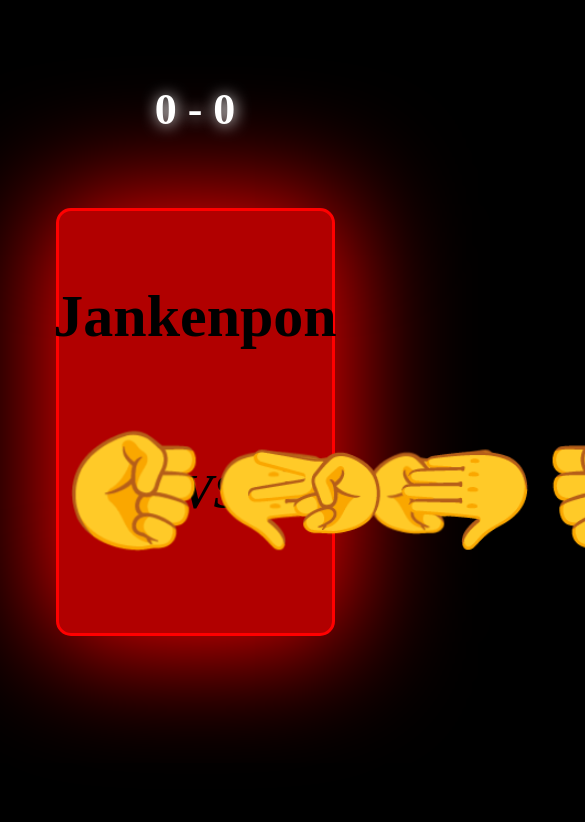
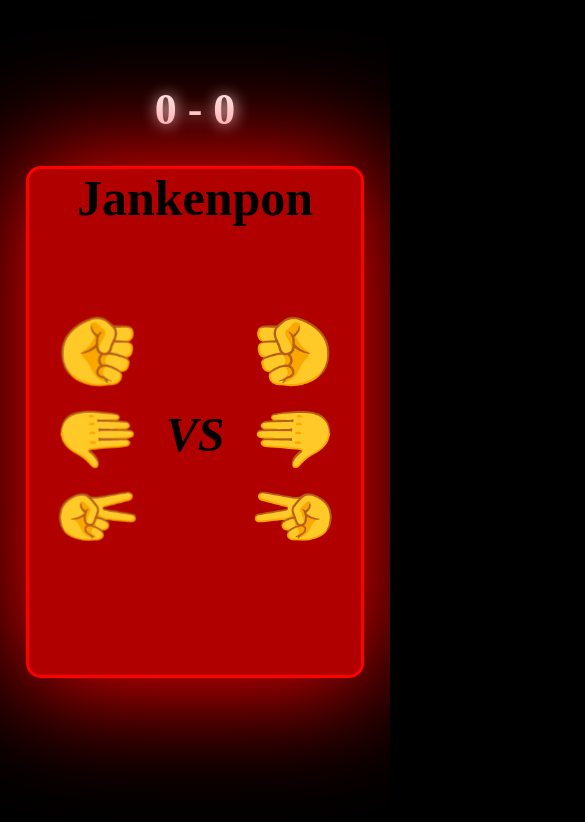
Before and after one commit to Gabriel-Daantas/Jankenpon, a plain HTML site: page index.html in a window 390 px wide. Shown: the top 822 px of the page, 585 px wide, since content can reach past the window. Drawn offline with Linux system fonts and the light colour scheme.

Commit message:
Pequenas atualizações para Mobile

```diff
--- a/script.js
+++ b/script.js
@@ -62,7 +62,7 @@ async function jogo(escolha) {
 
     placar.textContent = `${pontuacao} - ${pontuacaoAdversario}`;
 
-    await new Promise(resolve => setTimeout(resolve, 1000));
+    await new Promise(resolve => setTimeout(resolve, 1500));
     resetPositions();
 }
 
--- a/style.css
+++ b/style.css
@@ -4,8 +4,11 @@
 }
 
 body {
+    height: 100vh;
+    width: 100vw;
     background-color: #000;
     user-select: none;
+    overflow: hidden;
 }
 
 .container {
@@ -69,7 +72,7 @@ body {
 
 .escolha-adversario {
     opacity: 0;
-    transform: rotate(-90deg) ;
+    transform: rotate(-90deg);
     transition: 1s;
 }
 
@@ -88,6 +91,7 @@ body {
 .elemento-escolha-encostado {
     justify-content: end;
 }
+
 .elemento-adversario-encostado {
     justify-content: start;
 
@@ -108,3 +112,63 @@ i {
     font-size: 40px;
     color: #000;
 }
+
+
+@media (max-width: 1350px) {
+
+    .adversario,
+    .escolhas {
+        font-size: 80px;
+    }
+
+    .escolha {
+        cursor: auto;
+    }
+
+}
+
+@media (max-width: 1000px) {
+
+    .box-principal {
+        height: 60vh;
+        position: relative;
+    }
+
+    .adversario,
+    .escolhas {
+        width: 0;
+        flex-direction: column;
+        align-items: center;
+    }
+
+    .adversario {
+        flex-direction: column-reverse;
+    }
+
+    .box-jogo {
+        justify-content: space-evenly;
+        margin-top: 25px;
+    }
+
+    .titulo {
+        position: absolute;
+        top: 0;
+    }
+}
+
+@media (max-width: 500px) {
+
+    .box-principal {
+        width: 85%;
+        position: relative;
+    }
+
+    .titulo {
+        font-size: 50px;
+    }
+
+    .adversario,
+    .escolhas {
+        font-size: 70px;
+    }
+}
```
